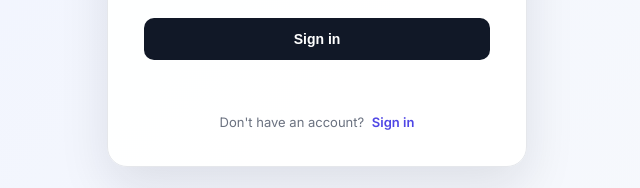
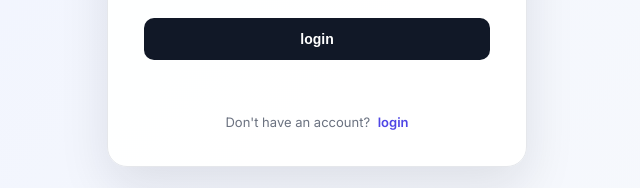
Before and after one commit to Prince-20451/render-site-, a plain HTML site: page index.html in a window 1280 px wide. Shown: the part 491-679 px from the top of the page, 323-963 px from the left. Drawn offline with Linux system fonts and the light colour scheme.

Commit message:
helo change

```diff
--- a/index.html
+++ b/index.html
@@ -40,7 +40,7 @@
           <input id="confirmPassword" type="password" placeholder="Confirm your password" autocomplete="new-password">
         </div>
 
-        <button type="submit" id="submitBtn">SignIn</button>
+        <button type="submit" id="submitBtn">login</button>
         <p class="message" id="message"></p>
       </form>
 
--- a/script.js
+++ b/script.js
@@ -36,9 +36,9 @@ function setMode() {
     nameInput.required = false;
     confirmInput.required = false;
     passwordInput.autocomplete = "current-password";
-    submitBtn.textContent = "Sign in";
+    submitBtn.textContent = "login";
     switchText.textContent = "Don't have an account?";
-    switchBtn.textContent = "Sign in";
+    switchBtn.textContent = "login";
   }
 }
 
```
